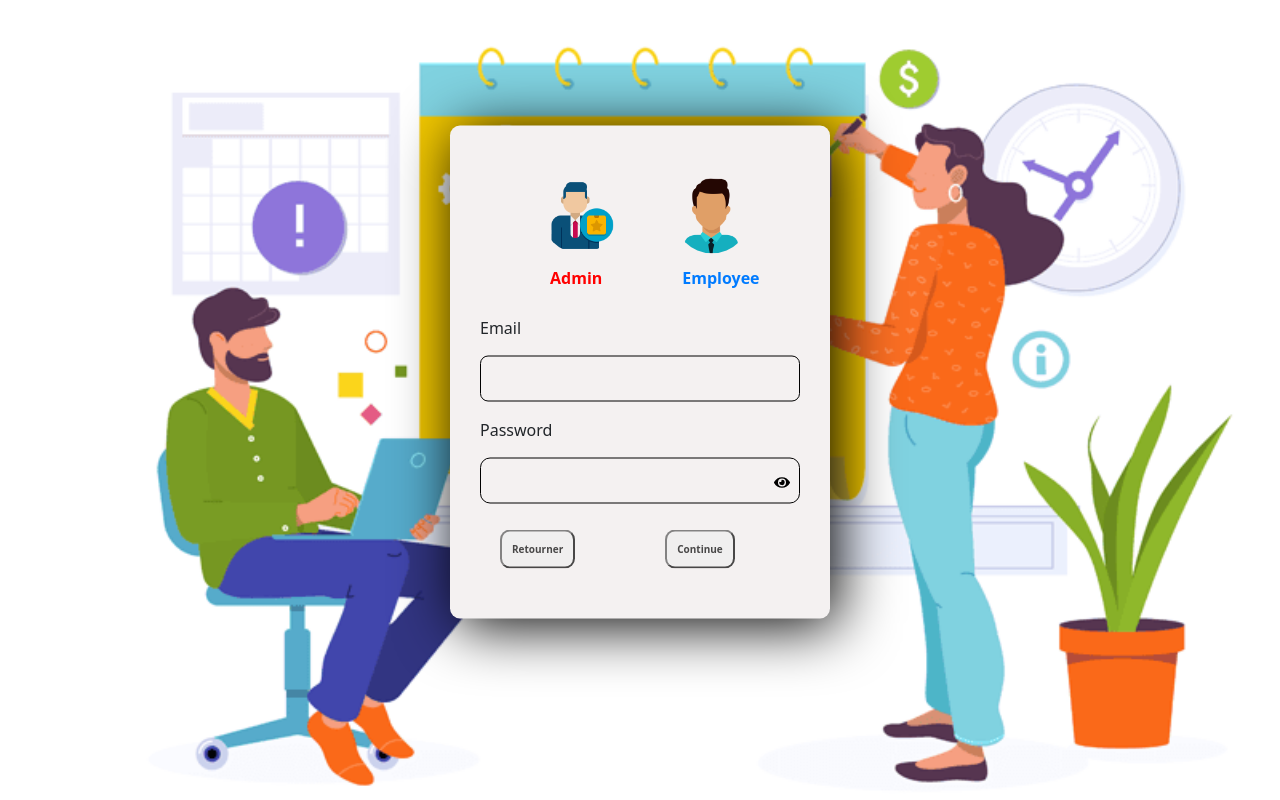
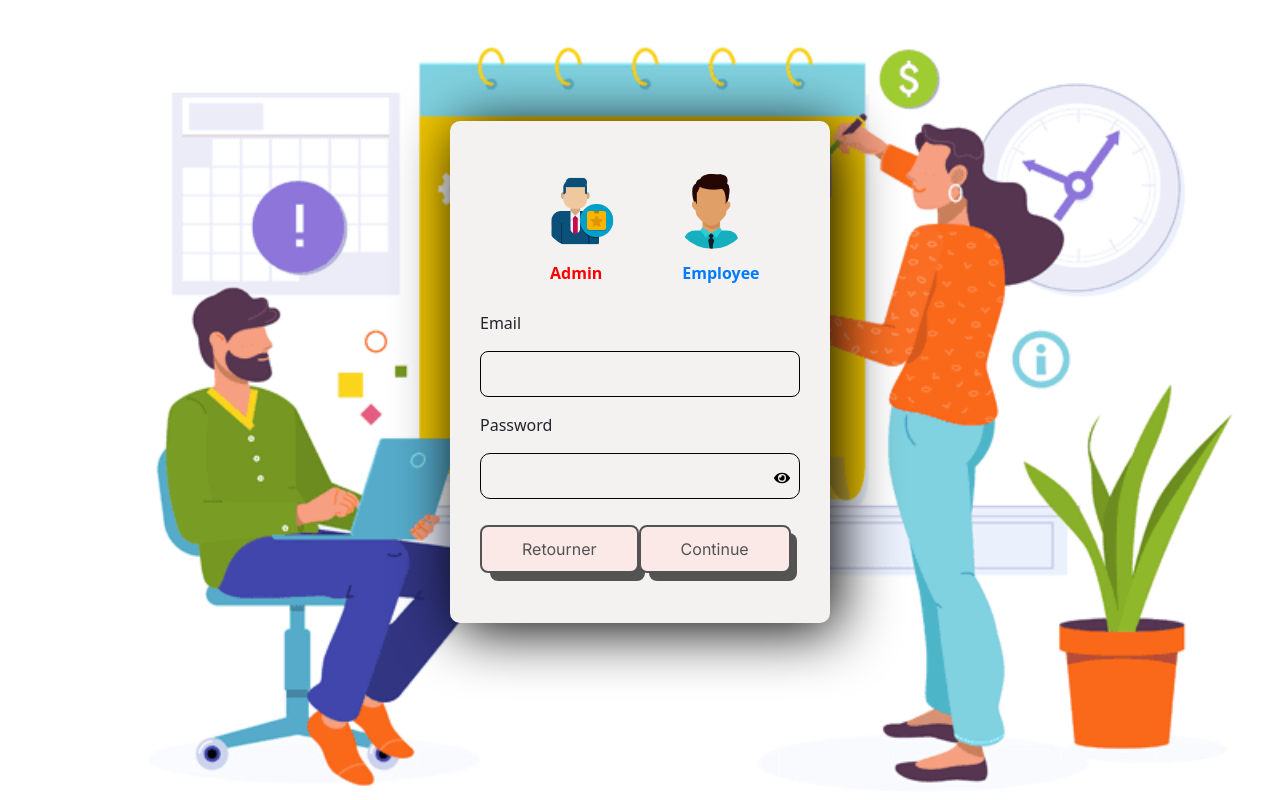
Before and after one commit to GrirZouhair/TaskManager, a React (Vite) app in the folder client/: page / in a window 1280 px wide. Built offline with nearby package versions, Linux system fonts and the light colour scheme; the HTML template or start-up script is replaced by a standard one.

Commit message:
adding some style button

```diff
--- a/client/src/Styles/Loginpage.css
+++ b/client/src/Styles/Loginpage.css
@@ -108,32 +108,6 @@
   margin: 1em 0;
 }
 
-.button {
-  color: white;
-  text-transform: uppercase;
-  font-size: 10px;
-  opacity: 0.7;
-  transition: 0.3s ease;
-}
-
-#retour {
-  padding: 10px;
-  font-weight: 800;
-  margin-left: 20px;
-  border-radius: 10px;
-}
-
-#continue {
-  padding: 10px;
-  font-weight: 800;
-  margin-left: 90px;
-  border-radius: 10px;
-}
-
-button:hover {
-  background-color: #E6DAC9;
-  border-radius: 10px;
-}
 
 .password-control {
   position: relative;
@@ -159,3 +133,67 @@
   border: none;
   cursor: pointer;
 }
+
+
+.button {
+  display: flex;
+
+}
+
+.button-56 {
+  align-items: center;
+  background-color: #fee6e3;
+  border: 2px solid #111;
+  border-radius: 8px;
+  box-sizing: border-box;
+  color: #111;
+  cursor: pointer;
+  display: flex;
+  font-family: Inter, sans-serif;
+  font-size: 16px;
+  height: 48px;
+  justify-content: center;
+  line-height: 24px;
+  max-width: 100%;
+  padding: 0 25px;
+  position: relative;
+  text-align: center;
+  text-decoration: none;
+  user-select: none;
+  -webkit-user-select: none;
+  touch-action: manipulation;
+}
+
+.button-56:after {
+  background-color: #111;
+  border-radius: 8px;
+  content: "";
+  display: block;
+  height: 48px;
+  left: 0;
+  width: 100%;
+  position: absolute;
+  top: -2px;
+  transform: translate(8px, 8px);
+  transition: transform .2s ease-out;
+  z-index: -1;
+}
+
+.button-56:hover:after {
+  transform: translate(0, 0);
+}
+
+.button-56:active {
+  background-color: #ffdeda;
+  outline: 0;
+}
+
+.button-56:hover {
+  outline: 0;
+}
+
+@media (min-width: 768px) {
+  .button-56 {
+    padding: 0 40px;
+  }
+}
--- a/client/src/pages/LogInPage.tsx
+++ b/client/src/pages/LogInPage.tsx
@@ -98,8 +98,8 @@
             </div>
           </div>
           <div className="button">
-            <button id="retour">Retourner</button>
-            <button type="submit" id="continue">
+            <button role="button" className="button-56">Retourner</button>
+            <button type="submit" role="button" className="button-56">
               Continue
             </button>
           </div>
```
